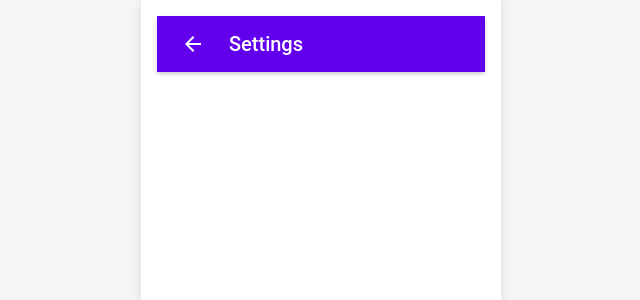
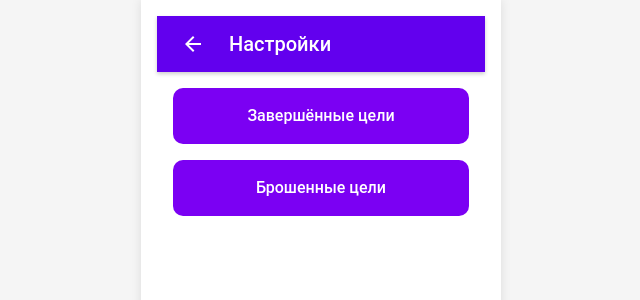
Before and after one commit to gagarinn/my-react-demo, a React (Vite) app: page /settings in a window 1280 px wide. Shown: the top 300 px of the page, without its empty margins (319-959 px from the left). Built offline with nearby package versions, Linux system fonts and the light colour scheme.

Commit message:
New pages were added and their appearance was made

```diff
--- a/src/App.jsx
+++ b/src/App.jsx
@@ -1,9 +1,11 @@
 import React from 'react';
 import { BrowserRouter as Router, Routes, Route } from 'react-router-dom';
-import Home from './pages/Home';
-import GoalDetails from './pages/GoalDetails';
+import Home from './pages/Home.jsx';
+import GoalDetails from './pages/GoalDetails.jsx';
 import NewGoal from './pages/NewGoal.jsx';
 import Settings from './pages/Settings.jsx';
+import AbandonedGoals from './pages/AbandonedGoals.jsx';
+import CompletedGoals from './pages/ComplitedGoals.jsx';
 
 function App() {
     return (
@@ -13,6 +15,8 @@ function App() {
                 <Route path="/goal/:id" element={<GoalDetails />} />
                 <Route path="/new-goal" element={<NewGoal />} />
                 <Route path="/settings" element={<Settings />} />
+                <Route path="/abandoned-goals" element={<AbandonedGoals />} />
+                <Route path="/complited-goals" element={<CompletedGoals />} />
             </Routes>
         </Router>
     );
--- /dev/null
+++ b/src/components/Goal.jsx
@@ -0,0 +1,13 @@
+import React from 'react';
+import { Link } from 'react-router-dom';
+import '../styles.css';
+
+const Goal = ({ goal }) => {
+  return (
+    <Link to={`/goal/${goal.id}`} className="goal-item">
+      {goal.text}
+    </Link>
+  );
+};
+
+export default Goal;
--- /dev/null
+++ b/src/pages/AbandonedGoals.jsx
@@ -0,0 +1,37 @@
+import React from 'react';
+import { useNavigate } from 'react-router-dom';
+import '../styles.css';
+
+function AbandonedGoals() {
+    const navigate = useNavigate();
+
+    const abandonedGoals = [];
+
+    return (
+        <div className="app">
+            <div className="toolbar">
+                <button onClick={() => navigate(-1)} className="back-button" aria-label="Go back">
+                    <svg xmlns="http://www.w3.org/2000/svg" width="24" height="24" viewBox="0 0 24 24" fill="white">
+                        <path d="M20 11H7.83l5.59-5.59L12 4l-8 8 8 8 1.41-1.41L7.83 13H20v-2z"/>
+                    </svg>
+                </button>
+                <h1>Заброшенные цели</h1>
+            </div>
+            <div className="goal-list">
+                {abandonedGoals.length > 0 ? (
+                    abandonedGoals.map(goal => (
+                        <div key={goal.id} className="goal-item">
+                            {goal.text}
+                        </div>
+                    ))
+                ) : (
+                    <p style={{ textAlign: 'center', marginTop: '20px' }}>
+                        У вас нет заброшенных целей.
+                    </p>
+                )}
+            </div>
+        </div>
+    );
+}
+
+export default AbandonedGoals;
--- /dev/null
+++ b/src/pages/ComplitedGoals.jsx
@@ -0,0 +1,34 @@
+import React, { useEffect, useState } from 'react';
+import '../styles.css';
+import BackButton from '../components/BackButton';
+import Goal from '../components/Goal';
+
+function ComplitedGoals() {
+  const [completedGoals, setCompletedGoals] = useState([]);
+
+  useEffect(() => {
+    const goals = JSON.parse(localStorage.getItem('goals')) || [];
+    const completed = goals.filter(goal => goal.status === 'completed');
+    setCompletedGoals(completed);
+  }, []);
+
+  return (
+    <div className="app">
+      <div className="toolbar">
+        <BackButton />
+        <h1>Завершённые цели</h1>
+      </div>
+      <div className="goal-list">
+        {completedGoals.length > 0 ? (
+          completedGoals.map(goal => (
+            <Goal key={goal.id} goal={goal} />
+          ))
+        ) : (
+          <p>Нет завершённых целей.</p>
+        )}
+      </div>
+    </div>
+  );
+}
+
+export default ComplitedGoals;
--- /dev/null
+++ b/src/pages/Settings.css
@@ -0,0 +1,23 @@
+.settings-menu {
+  padding: 16px;
+  display: flex;
+  flex-direction: column;
+  gap: 1rem;
+}
+
+.settings-link {
+  display: block;
+  padding: 16px;
+  background-color: #7b00f3;
+  color: white;
+  text-decoration: none;
+  border-radius: 10px;
+  text-align: center;
+  font-size: 16px;
+  font-weight: 500;
+  transition: background-color 0.3s ease;
+}
+
+.settings-link:hover, .settings-link:focus {
+  background-color: #3a3a3c;
+}
--- a/src/pages/Settings.jsx
+++ b/src/pages/Settings.jsx
@@ -1,15 +1,24 @@
 import React from 'react';
 import '../styles.css';
+import './Settings.css';
 import BackButton from '../components/BackButton';
+import { Link } from 'react-router-dom';
 
 function Settings() {
   return (
     <div className="app">
       <div className="toolbar">
         <BackButton />
-        <h1>Settings</h1>
+        <h1>Настройки</h1>
       </div>
-      {/* Settings content goes here */}
+      <div className="settings-menu">
+        <Link to="/complited-goals" className="settings-link">
+          Завершённые цели
+        </Link>
+        <Link to="/abandoned-goals" className="settings-link">
+          Брошенные цели
+        </Link>
+      </div>
     </div>
   );
 }
```
